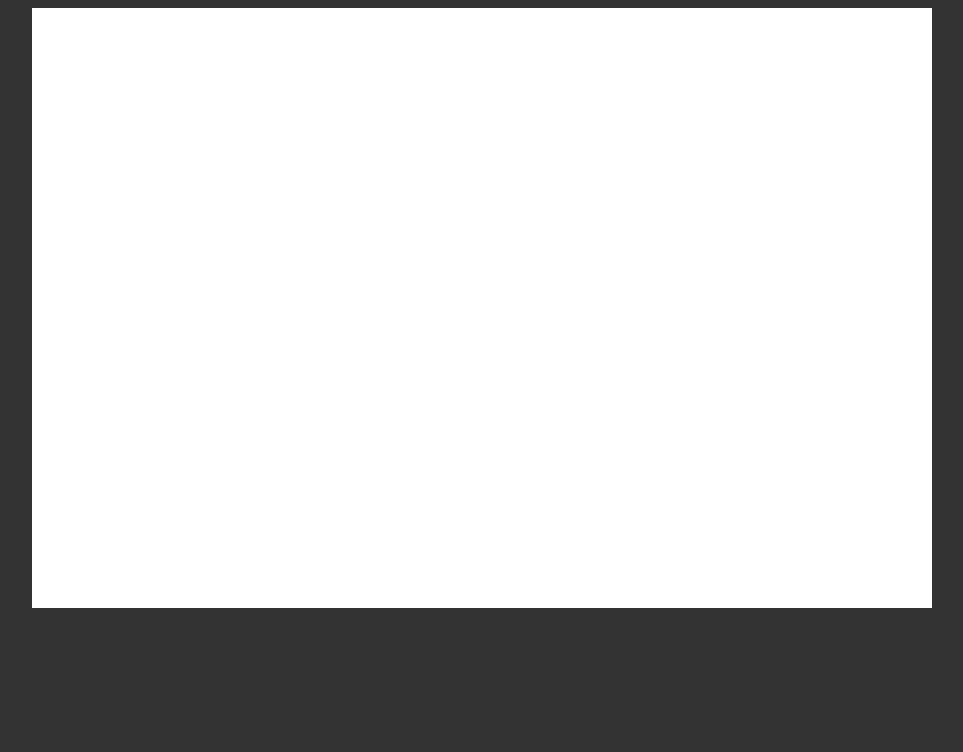
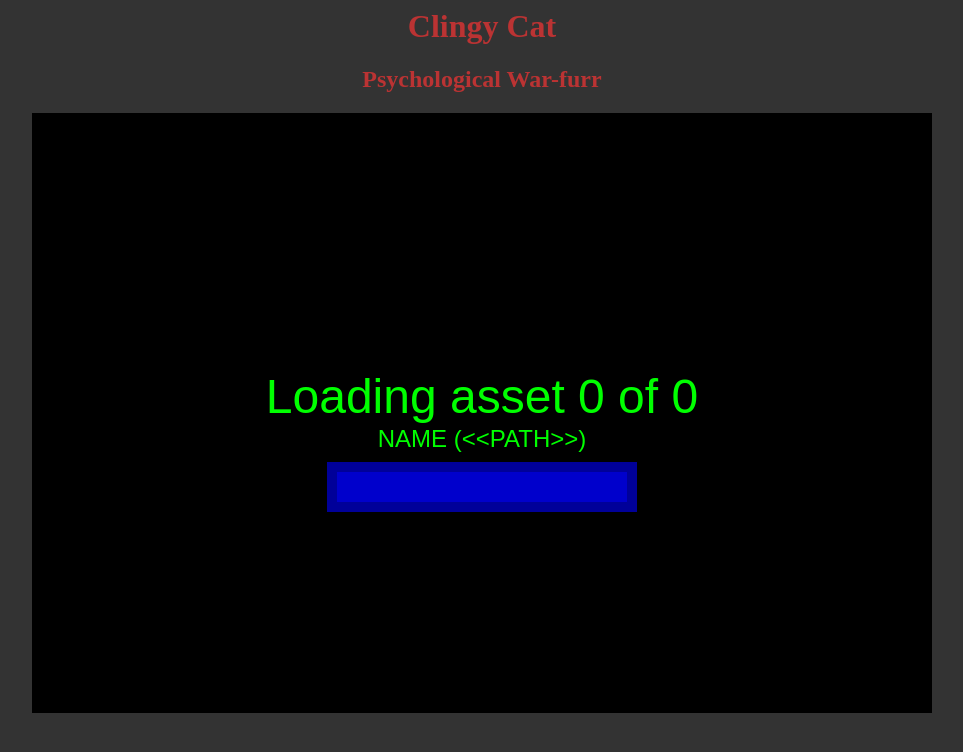
Before and after one commit to crertel/ludumdare32, a website: page static/game.html in a window 1280 px wide. Shown: the whole page, without its empty margins (158-1121 px from the left). Drawn offline with Linux system fonts and the light colour scheme.

Commit message:
Add asset loading and server/client div.

```diff
--- a/src/styles/main.css
+++ b/src/styles/main.css
@@ -10,7 +10,12 @@ html, body {
 }
 
 #game-window {
-    background-color: #fff;
+    background-color: #000;
     width: 900px;
     height: 600px;
 }
+
+#header {
+    color: #b33;
+    text-align: center;
+}
--- a/static/css/main.css
+++ b/static/css/main.css
@@ -10,7 +10,12 @@ html, body {
 }
 
 #game-window {
-    background-color: #fff;
+    background-color: #000;
     width: 900px;
     height: 600px;
 }
+
+#header {
+    color: #b33;
+    text-align: center;
+}
--- a/static/game.html
+++ b/static/game.html
@@ -5,12 +5,25 @@
         <script>
             var CC = {};
         </script>
-        <script src="js/main.js"></script>
+        <script src="js/main-defs.js"></script>
+        <script src="js/main-client.js"></script>
     </head>
     <body>
+        <div id="header">
+            <h1> Clingy Cat </h1>
+            <h2> Psychological War-furr</h2>
+        </div>
         <div id="game-window-container">
             <canvas id="game-window" width="900" height="600">
             </canvas>
         </div>
+        <script>
+            CC.engine.init();
+            CC.engine.onInput( function (evt) {
+                console.log(evt);
+            });
+            CC.engine.precacheAssets( CC.cache, CC.defs )
+            CC.server.init();
+        </script>
     </body>
 </html>
--- /dev/null
+++ b/static/js/main-client.js
@@ -0,0 +1,179 @@
+(function(CC){
+    "use strict";
+
+    CC.cache = (function(){
+    var spriteCache = Object.create(null);
+    var soundCache = Object.create(null);
+
+    function fetchFileAsync( path, onSuccess ) {
+        var r = new XMLHttpRequest();
+        r.open("GET", path, true);
+        r.responseType = "blob";
+        r.onreadystatechange = function () {
+            if (r.readyState !== 4 || r.status !== 200) {
+                return;
+            }
+
+            onSuccess(r.response);
+        };
+        r.send();
+    }
+
+    function addSprite( name, path ) {
+        spriteCache[name] = null;
+        fetchFileAsync(path, function(blob){
+            var img = new Image();
+            img.src = window.URL.createObjectURL( blob);
+            spriteCache[name] = img;
+        });
+    }
+
+    function addSound( name, path ) {
+        spriteCache[name] = null;
+        fetchFileAsync(path, function(blob){
+            // TODOTODO
+            // load sound
+            soundCache[name] = blob;
+        });
+    }
+
+    function getSprite( name ){
+        return spriteCache[name];
+    }
+
+    function getSound( name ) {
+        return soundCache[name];
+    }
+
+    return {
+        addSprite: addSprite,
+        getSprite: getSprite,
+        addSound: addSound,
+        getSound: getSound
+    };
+    })();
+})(window.CC);
+
+(function(CC){
+    "use strict";
+    CC.engine = (function(){
+        var inputHandler = function(){};
+
+        var k_right = 68;
+        var k_left = 65;
+        var k_up = 87;
+        var k_down = 83;
+
+        var ctx;
+
+        function dispatchKeyUp(e) {
+            var evt;
+            switch(e.which) {
+                case k_down: evt = { action: "down" };  break;
+                case k_left: evt = { action: "left" };  break;
+                case k_up:   evt = { action: "up" };    break;
+                case k_right:evt = { action: "right" }; break;
+                default: /* weird key */ break;
+            }
+            if (evt) {
+                evt.time = Date.now();
+                inputHandler(evt);
+            }
+        }
+
+        function init() {
+            // setup input handlers
+            window.onkeyup = dispatchKeyUp;
+
+            // grab drawing context
+            ctx = document.getElementById("game-window").getContext('2d');
+
+            console.log("Initialized engine.");
+        }
+
+        function drawAssetLoading( assetName, assetPath, currCount, totalCount ) {
+            ctx.save();
+            ctx.clearRect(0,0,ctx.canvas.width, ctx.canvas.height);
+            ctx.fillStyle = "#0F0";
+            ctx.font = "48px sans-serif";
+
+            var assetString = "Loading asset " + (currCount) + " of " + totalCount;
+            ctx.fillText( assetString,
+                          ctx.canvas.width/2 - ctx.measureText(assetString).width/2,
+                          ctx.canvas.height/2);
+
+            ctx.font = "24px sans-serif";
+            var nameString = assetName + " (" + assetPath + ")";
+            ctx.fillText( nameString,
+                          ctx.canvas.width/2 - ctx.measureText(nameString).width/2,
+                          ctx.canvas.height/2 + 34);
+
+            var k_loadingBarWidth = 300;
+            var k_loadingBarHeight = 40;
+            ctx.strokeStyle = "#009";
+            ctx.lineWidth = 10;
+            ctx.strokeRect(ctx.canvas.width/2 - k_loadingBarWidth / 2,
+                           ctx.canvas.height/2 + 20 + 34,
+                           k_loadingBarWidth,
+                           k_loadingBarHeight);
+            ctx.fillStyle = "#00C";
+            ctx.fillRect(ctx.canvas.width/2 - k_loadingBarWidth / 2 + 5,
+                         ctx.canvas.height/2 + 20 + 5 + 34,
+                         k_loadingBarWidth - 10,
+                         k_loadingBarHeight - 10);
+
+            ctx.restore();
+        }
+
+        function precacheAssets(cache, defs) {
+            defs = defs || {};
+            var sounds = defs.sounds || [];
+            var sprites = defs.sprites || [];
+            var rooms = defs.rooms || [];
+
+            // calculate number of things
+            var totalAssetCount = sounds.length + sprites.length + rooms.length;
+            var loadedCount = 0;
+
+            var currAsset = { path: "<<PATH>>", name: "NAME" };
+            drawAssetLoading( currAsset.name, currAsset.path, loadedCount, totalAssetCount);
+
+        }
+
+        function onInput( cb ) {
+            inputHandler = cb;
+        }
+
+        function drawScene( scene ) {
+            //TODOTODO draw scene
+
+            // draw room
+
+            // draw items
+
+            // draw text
+
+            // draw hud
+        }
+
+        return {
+            init: init,
+            onInput: onInput,
+            drawScene: drawScene,
+            precacheAssets: precacheAssets
+        };
+    })();
+})(window.CC);
+
+(function(CC) {
+    "use strict";
+    CC.server = (function(){
+        function init(){
+            console.log("Initialized server.");
+        }
+
+        return {
+            init: init
+        };
+    })();
+})(window.CC);
--- /dev/null
+++ b/static/js/main-defs.js
@@ -0,0 +1,26 @@
+(function(CC){
+    "use strict";
+    CC.defs = CC.defs || {};
+    CC.defs.sounds = (function(){
+        return [
+        ];
+    })();
+})(window.CC);
+
+(function(CC){
+    "use strict";
+    CC.defs = CC.defs || {};
+    CC.defs.sprites = (function(){
+        return [
+        ];
+    })();
+})(window.CC);
+
+(function(CC){
+    "use strict";
+    CC.defs = CC.defs || {};
+    CC.defs.sprites = (function(){
+        return [
+        ];
+    })();
+})(window.CC);
```
Also changed, not shown: gulpfile.js (+24 -4 lines), src/scripts/client/cache.js (added, +55 -0 lines), src/scripts/client/engine.js (added, +110 -0 lines), src/scripts/client/server-interface.js (added, +12 -0 lines), src/scripts/defs/rooms.js (added, +8 -0 lines), src/scripts/defs/sounds.js (added, +8 -0 lines), src/scripts/defs/sprites.js (added, +8 -0 lines), src/scripts/server/server.js (added, +20 -0 lines), static/js/main-server.js (added, +20 -0 lines), static/css/main.min.css, static/js/main-client.min.js (added), static/js/main-defs.min.js (added), static/js/main-server.min.js (added).
